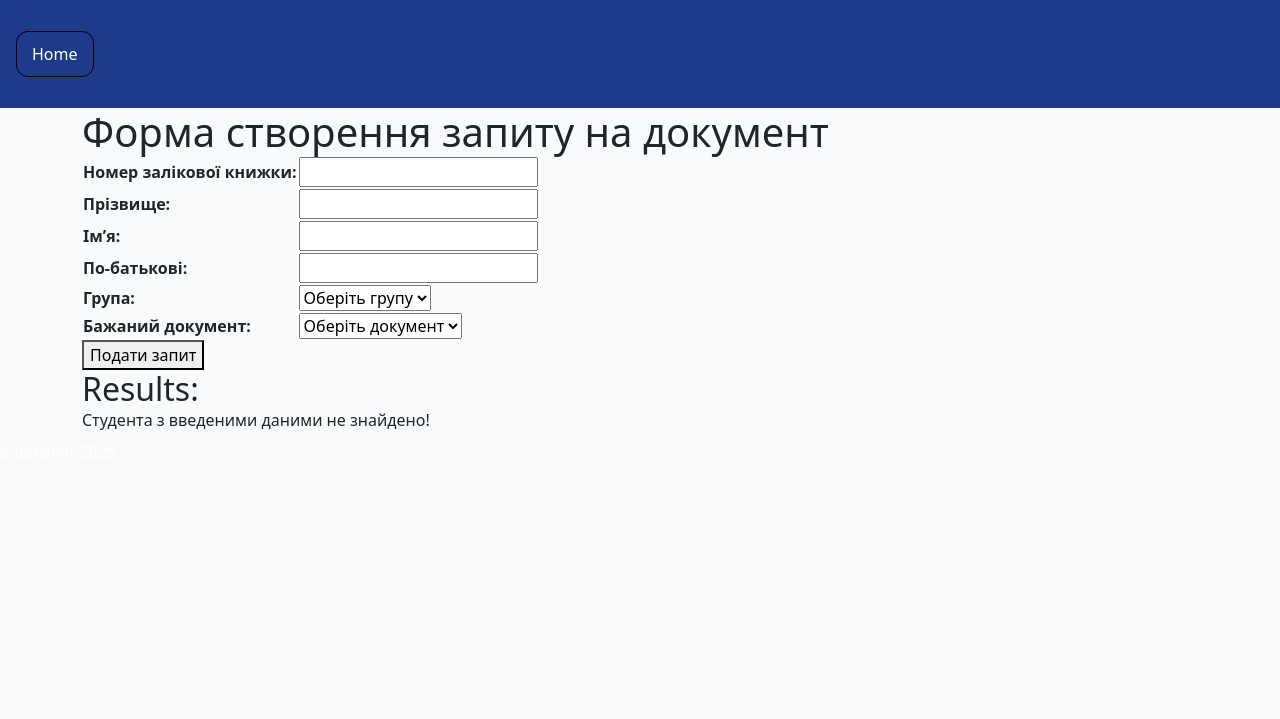
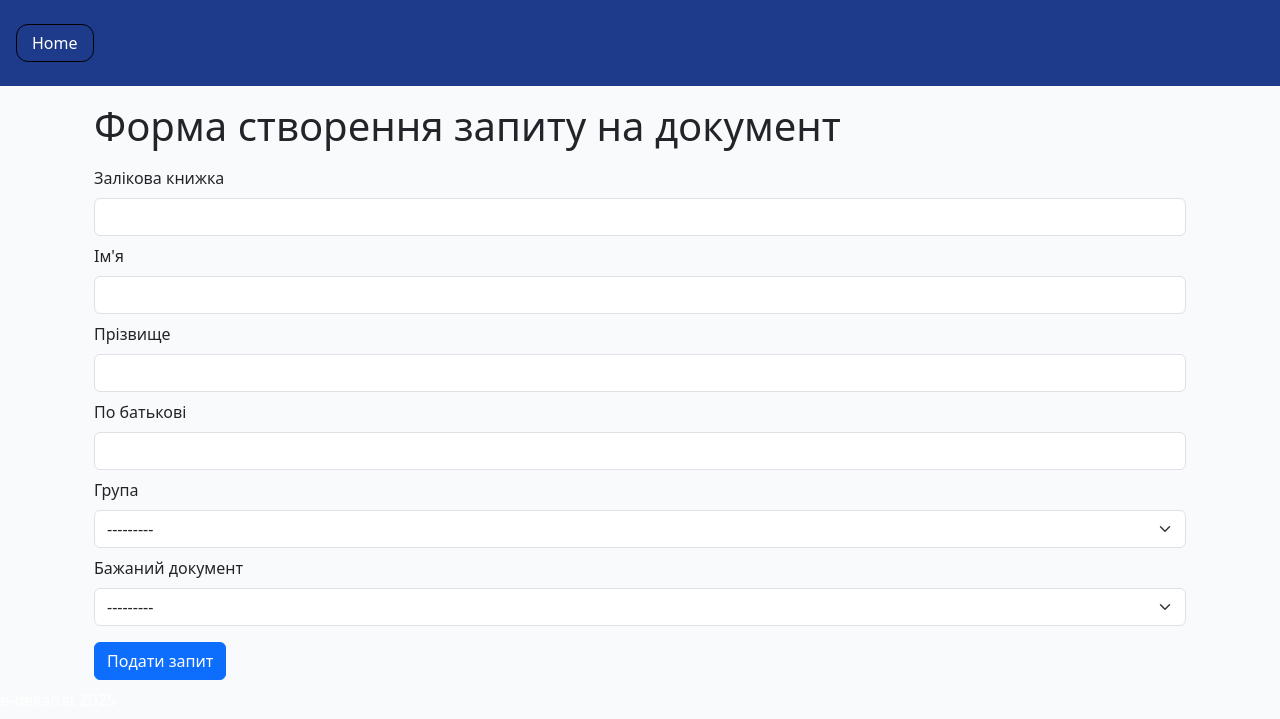
Before and after one commit to VladRaFeed/DBProject-EDekanat, a Django app: page / in a window 1280 px wide. Shown: the top 719 px of the page. Run offline with Django 5.2, Linux system fonts and the light colour scheme; tables that the repository leaves empty hold one stand-in row (values such as "Sample post"); some libraries are stand-ins or nearby versions.

Commit message:
added more styles to html + small fixes

```diff
--- a/EDekanat/main/forms.py
+++ b/EDekanat/main/forms.py
@@ -2,25 +2,9 @@
 from .models import Group, Document
 
 class StudentSearchForm(forms.Form):
-    zalikbook = forms.CharField(label="Номер залікової книжки")
-    last_name = forms.CharField(label="Прізвище")
-    first_name = forms.CharField(label="Ім’я")
-    middle_name = forms.CharField(label="По-батькові")
-
-    group = forms.ModelChoiceField(
-        label='Група',
-        queryset=Group.objects.all(),
-        empty_label='Оберіть групу',
-    )
-
-    requesteddocument = forms.ModelChoiceField(
-        label='Бажаний документ',
-        queryset=Document.objects.all(),
-        empty_label='Оберіть документ',
-    )
-    # course = forms.ModelChoiceField(
-    #     label='Курс',
-    #     queryset=Course.objects.all(),
-    #     empty_label='Оберіть курс',
-    # )
-    # email = forms.EmailField(required=False) — лише для повідомлень
+    zalikbook = forms.CharField(label="Залікова книжка", widget=forms.TextInput(attrs={'class': 'form-control'}))
+    first_name = forms.CharField(label="Ім'я", widget=forms.TextInput(attrs={'class': 'form-control'}))
+    last_name = forms.CharField(label="Прізвище", widget=forms.TextInput(attrs={'class': 'form-control'}))
+    middle_name = forms.CharField(label="По батькові", widget=forms.TextInput(attrs={'class': 'form-control'}))
+    group = forms.ModelChoiceField(label="Група", queryset=Group.objects.all(), widget=forms.Select(attrs={'class': 'form-select'}))
+    requesteddocument = forms.ModelChoiceField(label="Бажаний документ", queryset=Document.objects.all(), widget=forms.Select(attrs={'class': 'form-select'}))
--- a/EDekanat/main/views.py
+++ b/EDekanat/main/views.py
@@ -1,6 +1,7 @@
 from django.shortcuts import render
 from .forms import StudentSearchForm
 from .models import Student, Group, Requests
+from django.forms.utils import ErrorList
 
 def students_form(request):
     form = StudentSearchForm(request.POST or None)
@@ -10,13 +11,11 @@
         first_name = form.cleaned_data['first_name']
         last_name = form.cleaned_data['last_name']
         middle_name = form.cleaned_data['middle_name']
-        group_name = form.cleaned_data['group']
+        group = form.cleaned_data['group']
 
-        group = form.cleaned_data['group']
         if not group:
             form.add_error('group', 'Групу не знайдено.')
         else:
-
             student = Student.objects.filter(
                 zalikbook=zalikbook,
                 firstname__iexact=first_name,
@@ -32,8 +31,10 @@
                     requested_document=requested_document
                 )
                 return render(request, 'main/form-completed.html', {
-                    # 'form': form,
                     'student': student
                 })
+            else:
+                # ✅ Додай загальну помилку (non_field_errors)
+                form.add_error(None, 'Студента з введеними даними не знайдено.')
 
     return render(request, 'main/home-form.html', {'form': form})
--- a/EDekanat/static/css/base.css
+++ b/EDekanat/static/css/base.css
@@ -45,9 +45,9 @@
     background-color: #1E3A8A;
     color: #FFFFFF;
     font-size: 16px;
-    line-height: 1.5;
-    padding-top: 15px;
-    padding-bottom: 15px;
+    line-height: 1;
+    padding-top: 8px;
+    padding-bottom: 8px;
 }
 
 .nav-a {
@@ -66,3 +66,10 @@
     color: #3B82F6;
 
 }
+
+.form-completed-div{
+  display: flex;
+  justify-content: center;
+  align-items: center;
+  gap: 20px;
+}
--- a/EDekanat/templates/main/home-form.html
+++ b/EDekanat/templates/main/home-form.html
@@ -3,23 +3,35 @@
 {% block title %}Students Form{% endblock title %}
 
 {% block content %}
-  <h1>Форма створення запиту на документ</h1>
+  <div class="container mt-3">
+    <h1 class="mb-3">Форма створення запиту на документ</h1>
 
-  <form method="post">
-    {% csrf_token %}
-    <table>
-      {{ form.as_table }}
-    </table>
-    <button type="submit">Подати запит</button>
-  </form>
+    <form method="post" novalidate>
+      {% csrf_token %}
 
-    {% if not student %}
-        {% comment %} <h2>Results:</h2>
-        <p>{{ student.firstname }} {{ student.middlename }} {{ student.lastname }} знайдено!</p>
-        <p>Запит подано!</p>
-    {% else %} {% endcomment %}
-        <h2>Results:</h2>
-        <p>Студента з введеними даними не знайдено!</p>
-    {% endif %}
+      {% if form.non_field_errors %}
+        <div class="alert alert-danger">
+          {% for error in form.non_field_errors %}
+            <p class="mb-0">{{ error }}</p>
+          {% endfor %}
+        </div>
+      {% endif %}
 
+      {% for field in form %}
+        <div class="mb-2">
+          <label class="form-label" for="{{ field.id_for_label }}">{{ field.label }}</label>
+          {{ field }}
+          {% if field.errors %}
+            <div class="text-danger small">
+              {% for error in field.errors %}
+                {{ error }}
+              {% endfor %}
+            </div>
+          {% endif %}
+        </div>
+      {% endfor %}
+
+      <button type="submit" class="btn btn-primary mt-2">Подати запит</button>
+    </form>
+  </div>
 {% endblock content %}
```
Also changed, not shown: EDekanat/templates/main/form-completed.html (+4 -3 lines).
